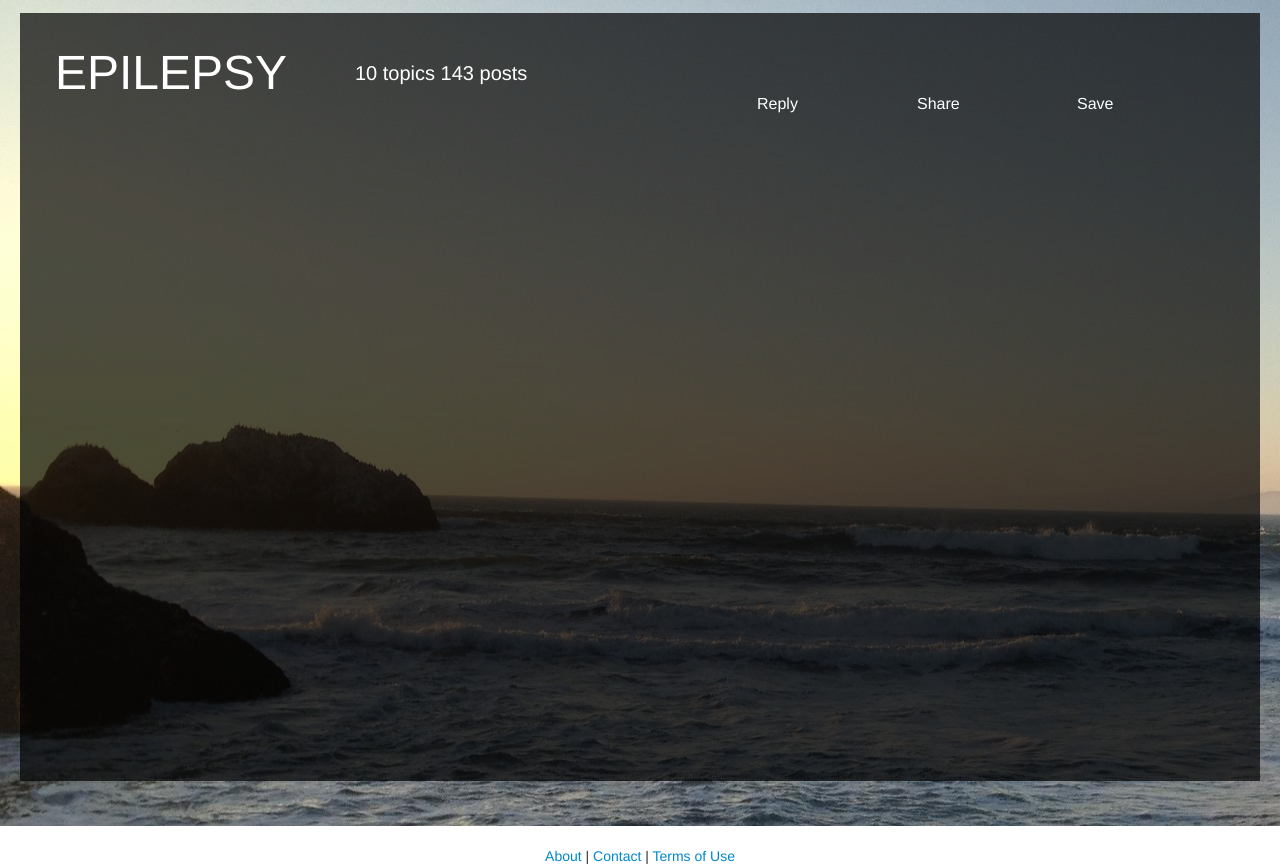
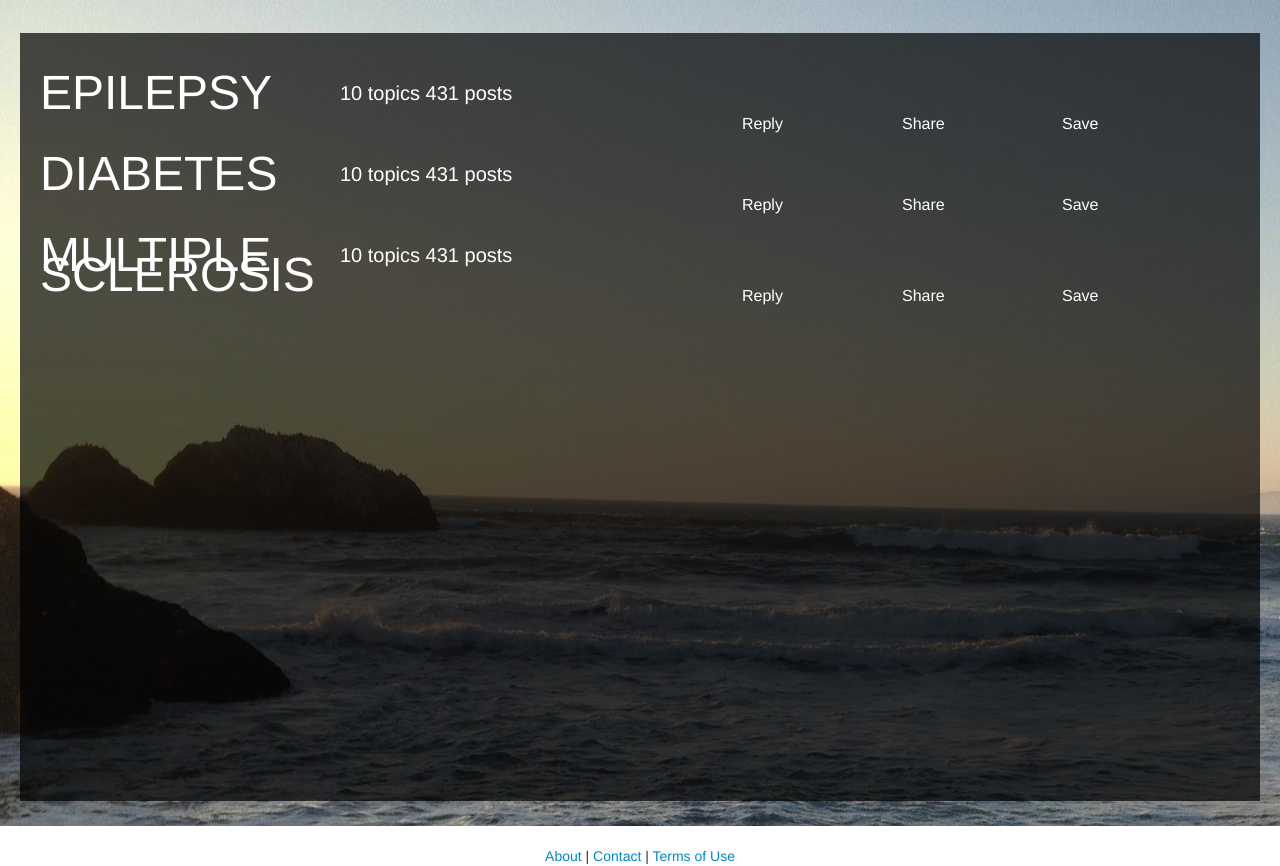
Before and after one commit to namelessnerd/pccr, a Django app: template me_med/me_med/templates/forum_view.html in a window 1280 px wide. Shown: the part 42-908 px from the top of the page. Run offline with Django 3.2, Linux system fonts and the light colour scheme; the template is opened without the code that fills it, so the values that code supplies are empty; some libraries are stand-ins or nearby versions.

Commit message:
Trying to make the topics page work

```diff
--- a/me_med/me_med/appy/static/css/me_med.css
+++ b/me_med/me_med/appy/static/css/me_med.css
@@ -60,11 +60,17 @@ footer{
 	height: 96%;
 }
 
+.new-topic{
+	position: relative;
+	margin: 20px;
+}
+
 .topic{
 	position: relative;
 	top: 50px;
 	color: white;
 	font-size: 48;
+	height: auto;
 }
 
 .topic-info{
--- a/me_med/me_med/templates/forum_view.html
+++ b/me_med/me_med/templates/forum_view.html
@@ -2,10 +2,32 @@
 {% block forum_content %}
 	<div class="container-fluid wrapper">
 		<div class="blackbox">
-			<div class="container">
+			<div class="container new-topic">
 				<div class="row-fluid">
 						<div class="span3 topic"> EPILEPSY </div>
-						<div class="span9 topic-info"> 10 topics 143 posts </div>
+						<div class="span9 topic-info"> 10 topics 431 posts </div>
+				</div>
+				<div class="row-fluid interact">
+						<div class="span4"> Reply </div>
+						<div class="span4"> Share </div>
+						<div class="span4"> Save</div>
+				</div>
+			</div>
+			<div class="container new-topic">
+				<div class="row-fluid">
+						<div class="span3 topic"> DIABETES </div>
+						<div class="span9 topic-info"> 10 topics 431 posts </div>
+				</div>
+				<div class="row-fluid interact">
+						<div class="span4"> Reply </div>
+						<div class="span4"> Share </div>
+						<div class="span4"> Save</div>
+				</div>
+			</div>
+			<div class="container new-topic">
+				<div class="row-fluid">
+						<div class="span3 topic"> MULTIPLE SCLEROSIS </div>
+						<div class="span9 topic-info"> 10 topics 431 posts </div>
 				</div>
 				<div class="row-fluid interact">
 						<div class="span4"> Reply </div>
```
